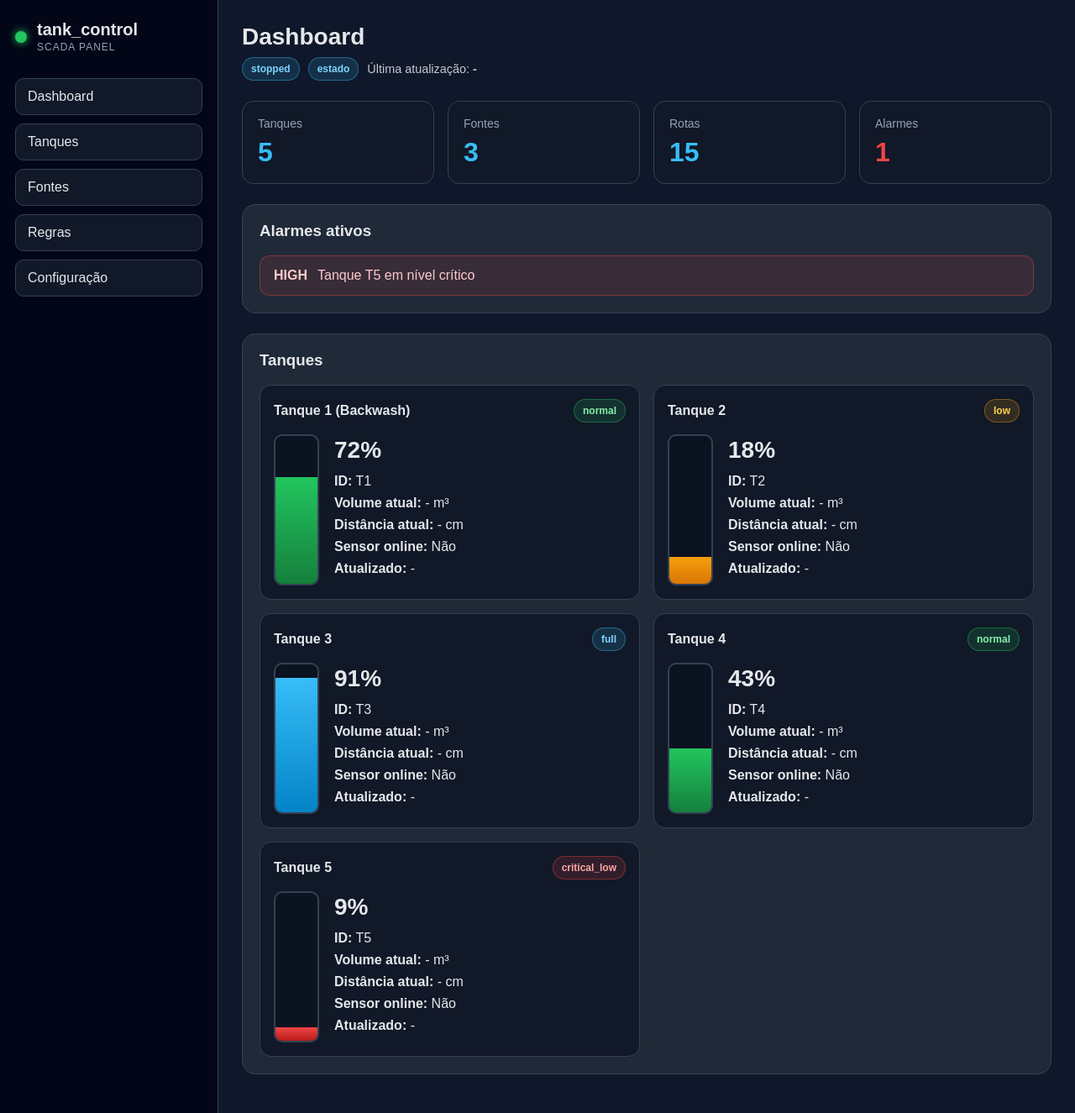
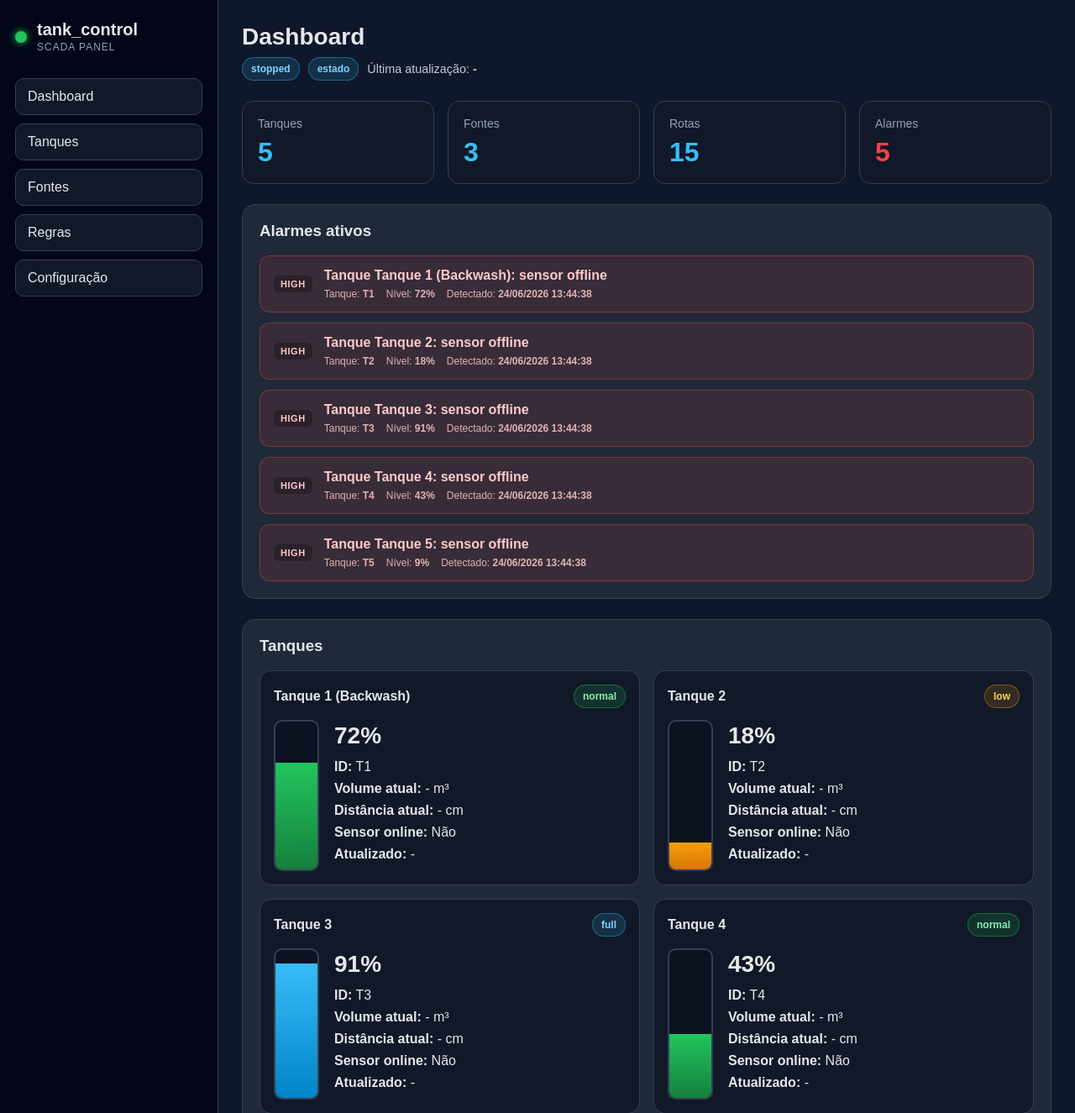
Before and after one commit to ViCor44/tank_control, a Flask app: page / in a window 1280 px wide. Shown: the top 1325 px of the page at 84% size. Run offline with Flask 3, Linux system fonts and the light colour scheme.

Commit message:
Alarmes ativos

```diff
--- a/app.py
+++ b/app.py
@@ -1,6 +1,7 @@
 from flask import Flask, render_template, request, redirect, url_for, jsonify
 
 from services.config_service import load_config, load_state, save_config
+from services.alarm_service import build_tank_alarms
 
 
 def enrich_tanks(tanks, tank_states):
@@ -62,7 +63,7 @@ def build_dashboard_data():
     tanks = enrich_tanks(config.get("tanks", []), state.get("tanks", {}))
     sources = enrich_sources(config.get("sources", []), state.get("sources", {}))
     routes = config.get("routes", [])
-    alarms = state.get("alarms", [])
+    alarms = build_tank_alarms(config, state)
 
     return {
         "tank_count": len(tanks),
--- a/sensor_poller.py
+++ b/sensor_poller.py
@@ -6,6 +6,7 @@ from datetime import datetime, timezone
 from services.config_service import load_config, load_state
 from services.tank_service import get_tank_sensor_reading, calculate_tank_status
 from services.control_service import apply_tank_level_relays, apply_source_relays
+from services.alarm_service import build_tank_alarms
 
 
 BASE_DIR = Path(__file__).resolve().parent
@@ -77,6 +78,7 @@ def update_tank_states():
 
     state = apply_tank_level_relays(config, state)
     state = apply_source_relays(config, state)
+    state["alarms"] = build_tank_alarms(config, state)
     state["state_last_updated"] = now_iso()
     save_state(state)
 
--- /dev/null
+++ b/services/alarm_service.py
@@ -0,0 +1,72 @@
+from datetime import datetime, timezone
+
+
+SEVERITY_HIGH = "high"
+SEVERITY_MEDIUM = "medium"
+SEVERITY_LOW = "low"
+
+
+def now_iso():
+    return datetime.now(timezone.utc).isoformat()
+
+
+def build_tank_alarms(config, state):
+    alarms = []
+    tank_states = state.get("tanks", {})
+
+    for tank in config.get("tanks", []):
+        tank_id = tank.get("id")
+        tank_name = tank.get("name", tank_id)
+
+        if not tank.get("enabled", False):
+            continue
+
+        tank_state = tank_states.get(tank_id, {})
+        status = tank_state.get("status")
+        level_percent = tank_state.get("level_percent")
+        sensor_ok = tank_state.get("sensor_ok", False)
+        last_update = tank_state.get("last_update")
+
+        if not sensor_ok and status != "disabled":
+            alarms.append({
+                "id": f"tank_{tank_id}_sensor_offline",
+                "severity": SEVERITY_HIGH,
+                "message": f"Tanque {tank_name}: sensor offline",
+                "tank_id": tank_id,
+                "level_percent": level_percent,
+                "detected_at": last_update or now_iso(),
+            })
+            continue
+
+        if status == "critical_low":
+            alarms.append({
+                "id": f"tank_{tank_id}_critical_low",
+                "severity": SEVERITY_HIGH,
+                "message": f"Tanque {tank_name} em nível crítico ({level_percent}%)",
+                "tank_id": tank_id,
+                "level_percent": level_percent,
+                "detected_at": last_update or now_iso(),
+            })
+        elif status == "low":
+            alarms.append({
+                "id": f"tank_{tank_id}_low",
+                "severity": SEVERITY_MEDIUM,
+                "message": f"Tanque {tank_name} em nível baixo ({level_percent}%)",
+                "tank_id": tank_id,
+                "level_percent": level_percent,
+                "detected_at": last_update or now_iso(),
+            })
+        elif status == "full":
+            alarms.append({
+                "id": f"tank_{tank_id}_full",
+                "severity": SEVERITY_LOW,
+                "message": f"Tanque {tank_name} cheio ({level_percent}%)",
+                "tank_id": tank_id,
+                "level_percent": level_percent,
+                "detected_at": last_update or now_iso(),
+            })
+
+    severity_order = {SEVERITY_HIGH: 0, SEVERITY_MEDIUM: 1, SEVERITY_LOW: 2}
+    alarms.sort(key=lambda a: (severity_order.get(a["severity"], 99), a["tank_id"]))
+
+    return alarms
--- a/static/css/app.css
+++ b/static/css/app.css
@@ -279,11 +279,42 @@ body {
 
 .alarm-card {
   display: flex;
-  gap: 12px;
-  align-items: center;
+  gap: 14px;
+  align-items: flex-start;
   border-radius: 12px;
   padding: 14px 16px;
   border: 1px solid;
+}
+
+.alarm-severity {
+  flex-shrink: 0;
+  font-weight: bold;
+  font-size: 11px;
+  letter-spacing: 0.05em;
+  padding: 4px 8px;
+  border-radius: 6px;
+  background: rgba(0, 0, 0, 0.25);
+  align-self: center;
+}
+
+.alarm-body {
+  flex: 1;
+  display: flex;
+  flex-direction: column;
+  gap: 6px;
+  min-width: 0;
+}
+
+.alarm-message {
+  font-weight: 600;
+}
+
+.alarm-meta {
+  display: flex;
+  flex-wrap: wrap;
+  gap: 14px;
+  font-size: 12px;
+  opacity: 0.85;
 }
 
 .alarm-high {
--- a/templates/dashboard.html
+++ b/templates/dashboard.html
@@ -42,8 +42,15 @@
     {% if alarms %}
       {% for alarm in alarms %}
       <div class="alarm-card alarm-{{ alarm.severity }}">
-        <strong>{{ alarm.severity|upper }}</strong>
-        <span>{{ alarm.message }}</span>
+        <span class="alarm-severity">{{ alarm.severity|upper }}</span>
+        <div class="alarm-body">
+          <div class="alarm-message">{{ alarm.message }}</div>
+          <div class="alarm-meta">
+            {% if alarm.tank_id %}<span>Tanque: <strong>{{ alarm.tank_id }}</strong></span>{% endif %}
+            {% if alarm.level_percent is not none %}<span>Nível: <strong>{{ alarm.level_percent }}%</strong></span>{% endif %}
+            {% if alarm.detected_at %}<span>Detectado: <strong class="alarm-detected" data-iso="{{ alarm.detected_at }}">{{ alarm.detected_at }}</strong></span>{% endif %}
+          </div>
+        </div>
       </div>
       {% endfor %}
     {% else %}
@@ -116,12 +123,25 @@ function renderAlarms(alarms) {
     return;
   }
 
-  alarmList.innerHTML = alarms.map(alarm => `
-    <div class="alarm-card alarm-${alarm.severity}">
-      <strong>${alarm.severity.toUpperCase()}</strong>
-      <span>${alarm.message}</span>
-    </div>
-  `).join("");
+  alarmList.innerHTML = alarms.map(alarm => {
+    const meta = [];
+    if (alarm.tank_id) meta.push(`<span>Tanque: <strong>${alarm.tank_id}</strong></span>`);
+    if (alarm.level_percent !== null && alarm.level_percent !== undefined) {
+      meta.push(`<span>Nível: <strong>${alarm.level_percent}%</strong></span>`);
+    }
+    if (alarm.detected_at) {
+      meta.push(`<span>Detectado: <strong>${formatDateTime(alarm.detected_at)}</strong></span>`);
+    }
+    return `
+      <div class="alarm-card alarm-${alarm.severity}">
+        <span class="alarm-severity">${alarm.severity.toUpperCase()}</span>
+        <div class="alarm-body">
+          <div class="alarm-message">${alarm.message}</div>
+          <div class="alarm-meta">${meta.join("")}</div>
+        </div>
+      </div>
+    `;
+  }).join("");
 }
 
 function getFreshnessLabel(isoString) {
@@ -189,6 +209,12 @@ function updateDashboard(data) {
   });
 }
 
+
+  document.querySelectorAll(".alarm-detected").forEach((el) => {
+    const iso = el.dataset.iso || el.textContent.trim();
+    el.dataset.iso = iso;
+    el.textContent = formatDateTime(iso);
+  });
 function formatInitialDates() {
   const stateLastUpdatedEl = document.getElementById("state-last-updated");
   if (stateLastUpdatedEl) {
```
